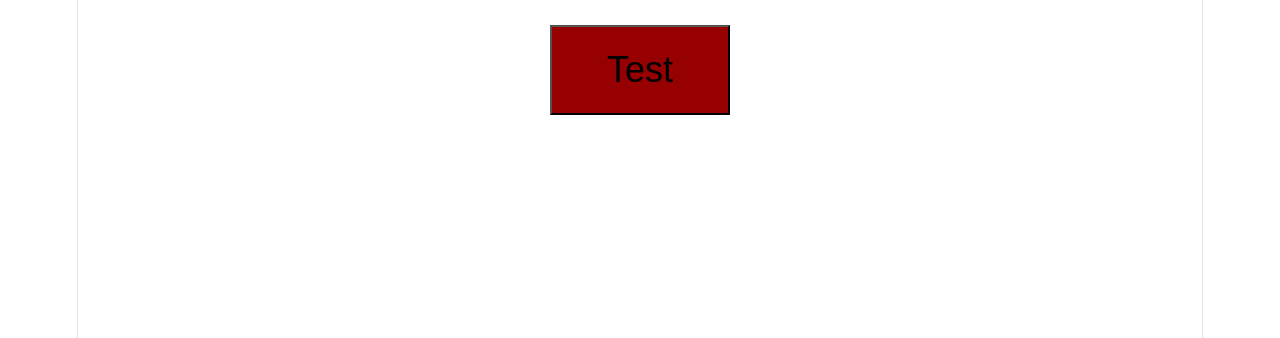
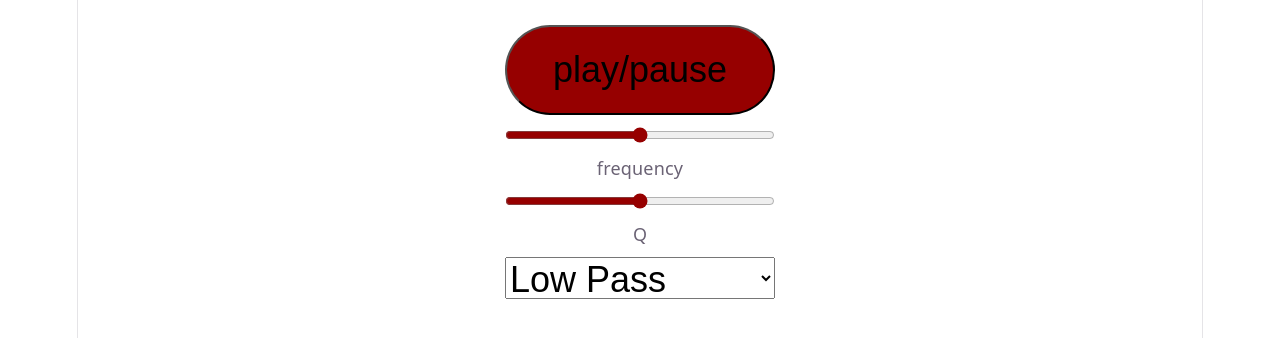
Before and after one commit to zhinit/dafx, a React (Vite) app in the folder frontend/: page / in a window 1280 px wide. Shown: the top 338 px of the page. Built offline with nearby package versions, Linux system fonts and the light colour scheme.

Commit message:
made a very simple filter front end. its not connected to anything yet

```diff
--- a/frontend/src/App.css
+++ b/frontend/src/App.css
@@ -1,12 +1,29 @@
 .container {
+  display: grid;
+  grid-template-columns: 1fr;
+  align-items: center;
+  justify-items: center;
   padding: 25px;
+  gap: 10px;
 }
 
 .test-button {
-  width: 10rem;
+  width: 15rem;
   height: 5rem;
   font-size: 2rem;
   background-color: rgb(150, 0, 0);
   color: rgb(0, 0, 0);
   border-color: rgb(0, 0, 0);
+  border-radius: 5rem;
 }
+
+.filter-slider {
+  accent-color: rgb(150, 0, 0);
+  width: 15rem;
+}
+
+.filter-select {
+  width: 15rem;
+  height: 2.3rem;
+  font-size: 2rem;
+}
--- a/frontend/src/App.tsx
+++ b/frontend/src/App.tsx
@@ -55,8 +55,19 @@ function App() {
   return (
     <div className="container">
       <button className="test-button" onPointerDown={handlePlay}>
-        Test
+        play/pause
       </button>
+      <input type="range" className="filter-slider" min="0" max="10000" />
+      <label htmlFor="filter-slider">frequency</label>
+      <input type="range" className="filter-slider" min="0" max="10000" />
+      <label htmlFor="filter-slider">Q</label>
+      <select className="filter-select">
+        <option value="LP">Low Pass</option>
+        <option value="HP">High Pass</option>
+        <option value="BP">Band Pass</option>
+        <option value="BR">Band Reject</option>
+        <option value="AP">All Pass</option>
+      </select>
     </div>
   );
 }
```
